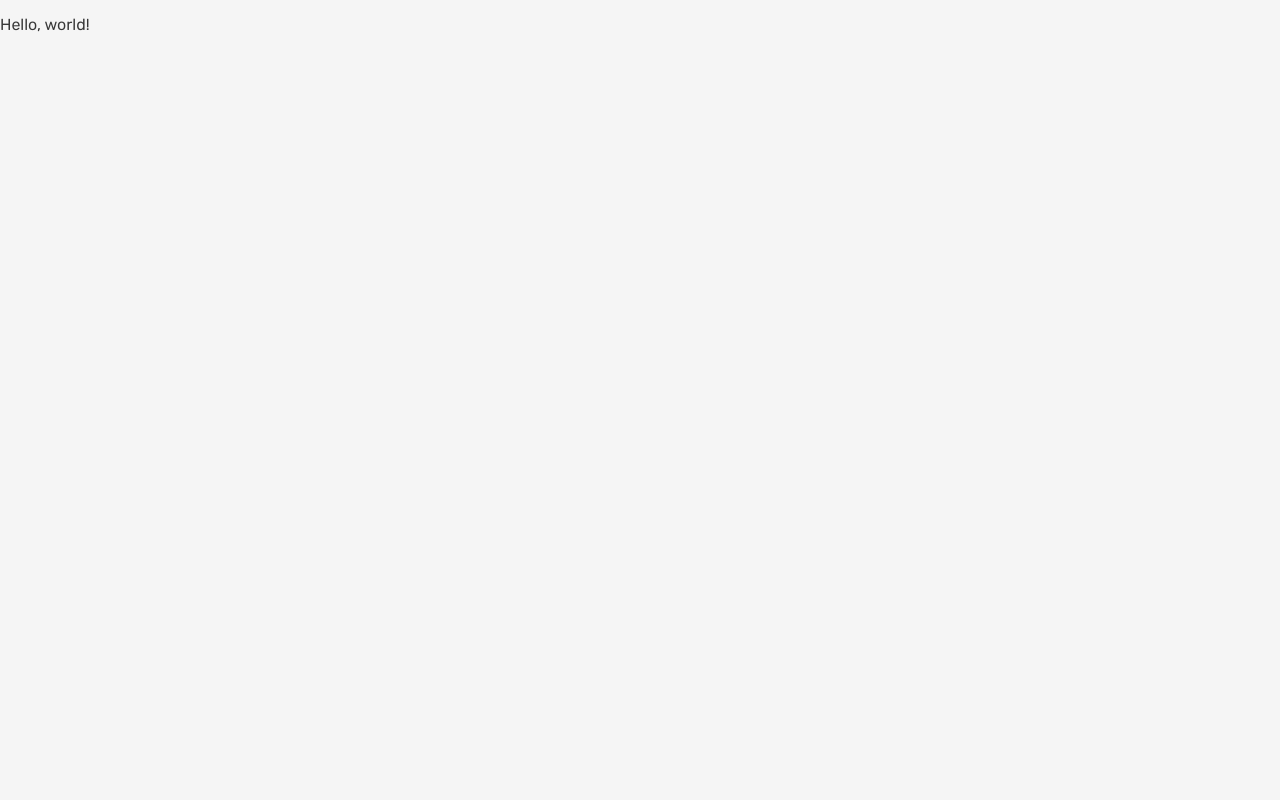
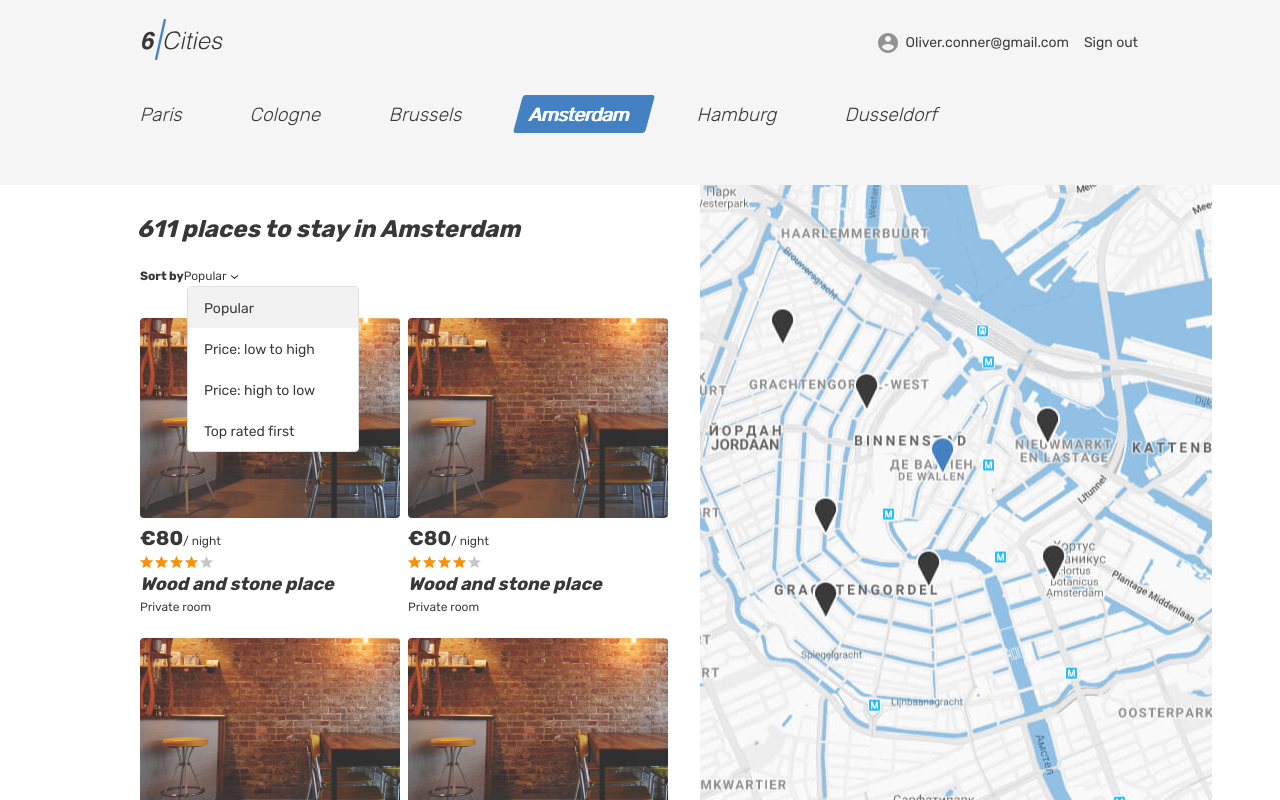
Before and after one commit to htmlacademy-react/2222475-six-cities-simple-11, a React (Create React App) app in the folder project/: page / in a window 1280 px wide. Built offline with nearby package versions, Linux system fonts and the light colour scheme.

Commit message:
Main page complete

```diff
--- a/project/public/index.html
+++ b/project/public/index.html
@@ -9,21 +9,5 @@
   <link rel="stylesheet" href="css/main.css">
 </head>
 
-<body>
-  <div style="display: none">
-    <svg xmlns="http://www.w3.org/2000/svg">
-      <symbol id="icon-arrow-select" viewbox="0 0 7 4">
-        <path fill-rule="evenodd" clip-rule="evenodd" d="M0 0l3.5 2.813L7 0v1.084L3.5 4 0 1.084V0z"></path>
-      </symbol>
-      <symbol id="icon-bookmark" viewbox="0 0 17 18">
-        <path d="M3.993 2.185l.017-.092V2c0-.554.449-1 .99-1h10c.522 0 .957.41.997.923l-2.736 14.59-4.814-2.407-.39-.195-.408.153L1.31 16.44 3.993 2.185z"></path>
-      </symbol>
-      <symbol id="icon-star" viewbox="0 0 13 12">
-        <path fill-rule="evenodd" clip-rule="evenodd" d="M6.5 9.644L10.517 12 9.451 7.56 13 4.573l-4.674-.386L6.5 0 4.673 4.187 0 4.573 3.549 7.56 2.483 12 6.5 9.644z"></path>
-      </symbol>
-    </svg>
-  </div>
-  <noscript>You need to enable JavaScript to run this app.</noscript>
-  <div id="root"></div>
-</body>
+<body class="page page--gray page--main" id="root"></body>
 </html>
--- a/project/src/components/app/app.tsx
+++ b/project/src/components/app/app.tsx
@@ -1,5 +1,13 @@
-function App(): JSX.Element {
-  return <p>Hello, world!</p>;
+import MainPage from '../../pages/main-page/main-page';
+
+type AppScreenProps = {
+  cardsCount: number;
+}
+
+function App({cardsCount}: AppScreenProps): JSX.Element {
+  return (
+    <MainPage cardsCount={cardsCount} />
+  );
 }
 
 export default App;
--- /dev/null
+++ b/project/src/components/place-card/place-card.tsx
@@ -0,0 +1,31 @@
+function PlaceCard(): JSX.Element {
+  return (
+    <article className="cities__card place-card">
+      <div className="cities__image-wrapper place-card__image-wrapper">
+        <a href="#">
+          <img className="place-card__image" src="img/room.jpg" width="260" height="200" alt="Place image"/>
+        </a>
+      </div>
+      <div className="place-card__info">
+        <div className="place-card__price-wrapper">
+          <div className="place-card__price">
+            <b className="place-card__price-value">&euro;80</b>
+            <span className="place-card__price-text">&#47;&nbsp;night</span>
+          </div>
+        </div>
+        <div className="place-card__rating rating">
+          <div className="place-card__stars rating__stars">
+            <span style={{width: '80%'}}></span>
+            <span className="visually-hidden">Rating</span>
+          </div>
+        </div>
+        <h2 className="place-card__name">
+          <a href="#">Wood and stone place</a>
+        </h2>
+        <p className="place-card__type">Private room</p>
+      </div>
+    </article>
+  );
+}
+
+export default PlaceCard;
--- a/project/src/index.tsx
+++ b/project/src/index.tsx
@@ -1,6 +1,10 @@
 import React from 'react';
 import ReactDOM from 'react-dom/client';
 import App from './components/app/app';
+
+const Setting = {
+  CardsCount: 611,
+} as const;
 
 const root = ReactDOM.createRoot(
   document.getElementById('root') as HTMLElement,
@@ -8,6 +12,6 @@
 
 root.render(
   <React.StrictMode>
-    <App />
+    <App cardsCount = {Setting.CardsCount}/>
   </React.StrictMode>,
 );
--- /dev/null
+++ b/project/src/pages/main-page/main-page.tsx
@@ -0,0 +1,127 @@
+import PlaceCard from '../../components/place-card/place-card';
+
+type MainPageProps = {
+  cardsCount: number;
+}
+
+function MainPage({cardsCount}: MainPageProps): JSX.Element {
+  return (
+    <>
+      <div style={{display: 'none'}}>
+        <svg xmlns="http://www.w3.org/2000/svg">
+          <symbol id="icon-arrow-select" viewBox="0 0 7 4">
+            <path fillRule="evenodd" clipRule="evenodd" d="M0 0l3.5 2.813L7 0v1.084L3.5 4 0 1.084V0z"></path>
+          </symbol>
+          <symbol id="icon-bookmark" viewBox="0 0 17 18">
+            <path d="M3.993 2.185l.017-.092V2c0-.554.449-1 .99-1h10c.522 0 .957.41.997.923l-2.736 14.59-4.814-2.407-.39-.195-.408.153L1.31 16.44 3.993 2.185z"></path>
+          </symbol>
+          <symbol id="icon-star" viewBox="0 0 13 12">
+            <path fillRule="evenodd" clipRule="evenodd" d="M6.5 9.644L10.517 12 9.451 7.56 13 4.573l-4.674-.386L6.5 0 4.673 4.187 0 4.573 3.549 7.56 2.483 12 6.5 9.644z"></path>
+          </symbol>
+        </svg>
+      </div>
+      <noscript>You need to enable JavaScript to run this app.</noscript>
+      <header className="header">
+        <div className="container">
+          <div className="header__wrapper">
+            <div className="header__left">
+              <a className="header__logo-link header__logo-link--active">
+                <img className="header__logo" src="img/logo.svg" alt="6 cities logo" width="81" height="41"/>
+              </a>
+            </div>
+            <nav className="header__nav">
+              <ul className="header__nav-list">
+                <li className="header__nav-item user">
+                  <div className="header__nav-profile">
+                    <div className="header__avatar-wrapper user__avatar-wrapper"></div>
+                    <span className="header__user-name user__name">Oliver.conner@gmail.com</span>
+                  </div>
+                </li>
+                <li className="header__nav-item">
+                  <a className="header__nav-link" href="#">
+                    <span className="header__signout">Sign out</span>
+                  </a>
+                </li>
+              </ul>
+            </nav>
+          </div>
+        </div>
+      </header>
+
+      <main className="page__main page__main--index">
+        <h1 className="visually-hidden">Cities</h1>
+        <div className="tabs">
+          <section className="locations container">
+            <ul className="locations__list tabs__list">
+              <li className="locations__item">
+                <a className="locations__item-link tabs__item" href="#">
+                  <span>Paris</span>
+                </a>
+              </li>
+              <li className="locations__item">
+                <a className="locations__item-link tabs__item" href="#">
+                  <span>Cologne</span>
+                </a>
+              </li>
+              <li className="locations__item">
+                <a className="locations__item-link tabs__item" href="#">
+                  <span>Brussels</span>
+                </a>
+              </li>
+              <li className="locations__item">
+                <a className="locations__item-link tabs__item tabs__item--active">
+                  <span>Amsterdam</span>
+                </a>
+              </li>
+              <li className="locations__item">
+                <a className="locations__item-link tabs__item" href="#">
+                  <span>Hamburg</span>
+                </a>
+              </li>
+              <li className="locations__item">
+                <a className="locations__item-link tabs__item" href="#">
+                  <span>Dusseldorf</span>
+                </a>
+              </li>
+            </ul>
+          </section>
+        </div>
+        <div className="cities">
+          <div className="cities__places-container container">
+            <section className="cities__places places">
+              <h2 className="visually-hidden">Places</h2>
+              <b className="places__found">{cardsCount} places to stay in Amsterdam</b>
+              <form className="places__sorting" action="#" method="get">
+                <span className="places__sorting-caption">Sort by</span>
+                <span className="places__sorting-type" tabIndex={0}>
+                  Popular
+                  <svg className="places__sorting-arrow" width="7" height="4">
+                    <use xlinkHref="#icon-arrow-select"></use>
+                  </svg>
+                </span>
+                <ul className="places__options places__options--custom places__options--opened">
+                  <li className="places__option places__option--active" tabIndex={0}>Popular</li>
+                  <li className="places__option" tabIndex={0}>Price: low to high</li>
+                  <li className="places__option" tabIndex={0}>Price: high to low</li>
+                  <li className="places__option" tabIndex={0}>Top rated first</li>
+                </ul>
+              </form>
+              <div className="cities__places-list places__list tabs__content">
+                <PlaceCard/>
+                <PlaceCard/>
+                <PlaceCard/>
+                <PlaceCard/>
+                <PlaceCard/>
+              </div>
+            </section>
+            <div className="cities__right-section">
+              <section className="cities__map map"></section>
+            </div>
+          </div>
+        </div>
+      </main>
+    </>
+  );
+}
+
+export default MainPage;
```
Also changed, not shown: 2 other files (tests, documents, lock files or other folders).
